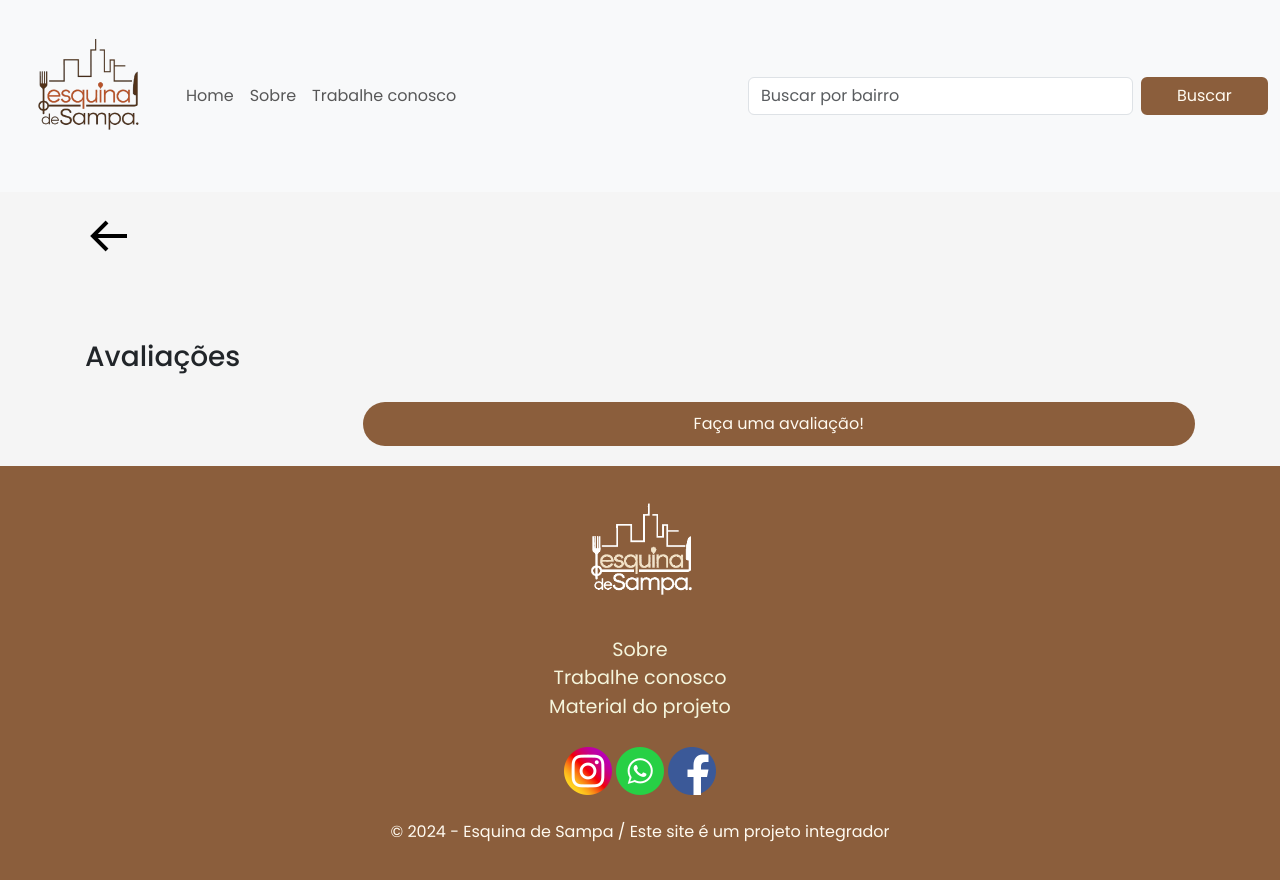
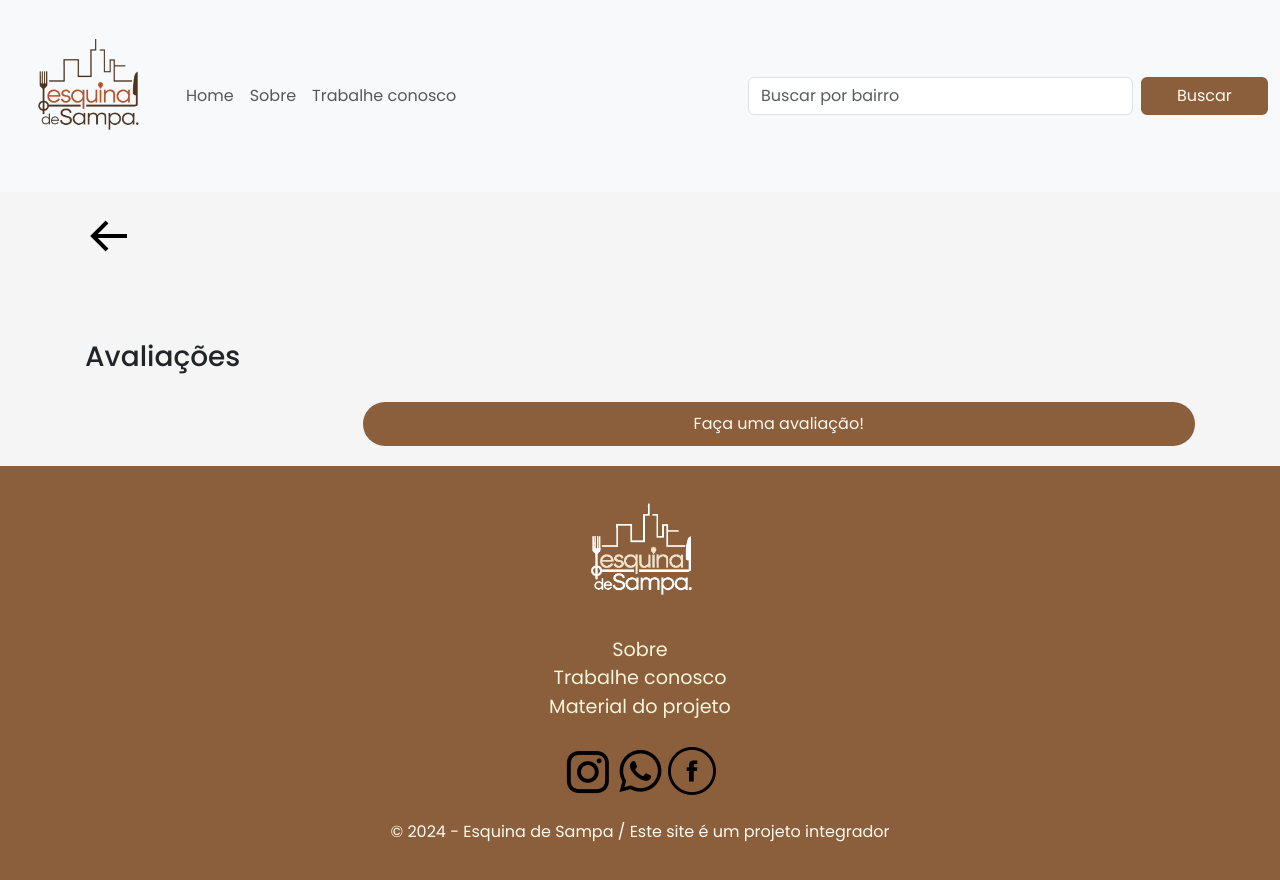
Before and after one commit to andradejao/esquinadesampa, a website: page src/views/detalhes.html in a window 1280 px wide. Drawn offline with Linux system fonts and the light colour scheme; no server answers.

Commit message:
Update: Atualizando ícones de redes sociais

```diff
--- a/src/views/detalhes.html
+++ b/src/views/detalhes.html
@@ -82,15 +82,17 @@
                                     aria-label="Close"></button>
                             </div>
                             <div class="modal-body">
-                                <form id ="form">
+                                <form id="form">
                                     <div class="mb-3">
                                         <div class="alert"></div>
                                         <label for="recipient-name" class="col-form-label">Nome:</label>
-                                        <input type="text" class="form-control" id="recipient-name" maxlength="30" required>
+                                        <input type="text" class="form-control" id="recipient-name" maxlength="30"
+                                            required>
                                     </div>
                                     <div class="mb-3">
                                         <label for="message-text" class="col-form-label">Opinião:</label>
-                                        <textarea class="form-control" id="message-text" maxlength="100" required></textarea>
+                                        <textarea class="form-control" id="message-text" maxlength="100"
+                                            required></textarea>
                                     </div>
 
                                     <label for="recipient-name" class="col-form-label">Nota:</label>
@@ -103,7 +105,8 @@
                                         <option value="5">⭐⭐⭐⭐⭐</option>
                                     </select>
                                     <div class="modal-footer">
-                                        <button type="button" class="btn btn-primary" id="buttonFormFeedback">Enviar</button>
+                                        <button type="button" class="btn btn-primary"
+                                            id="buttonFormFeedback">Enviar</button>
                                     </div>
                                 </form>
                             </div>
@@ -128,12 +131,12 @@
                 projeto</a>
 
             <div id="social">
-                <a href="https://www.instagram.com/" target="_blank"><img src="../public/img/instagram.png"
+                <a href="https://www.instagram.com/" target="_blank"><img src="../public/img/instagram_icon.png"
                         alt="Instagram"></a>
-                <a href="https://www.whatsapp.com/?lang=pt_BR" target="_blank"><img src="../public/img/whatsapp.png"
-                        alt="Whatsapp"></a>
-                <a href="https://www.facebook.com/?locale=pt_BR" target="_blank"><img src="../public/img/facebook.png"
-                        alt="Facebook"></a>
+                <a href="https://www.whatsapp.com/?lang=pt_BR" target="_blank"><img
+                        src="../public/img/whatsapp_icon.png" alt="Whatsapp"></a>
+                <a href="https://www.facebook.com/?locale=pt_BR" target="_blank"><img
+                        src="../public/img/facebook_icon.png" alt="Facebook"></a>
             </div>
             <div id="copyright">
                 <p>© 2024 - Esquina de Sampa / Este site é um projeto integrador</p>
```
Also changed, not shown: src/views/arabe.html (+5 -5 lines), src/views/brasileira.html (+5 -5 lines), src/views/busca.html (+5 -5 lines), src/views/coreana.html (+5 -5 lines), src/views/index.html (+3 -3 lines), src/views/italiana.html (+5 -5 lines), src/views/japonesa.html (+5 -5 lines), src/views/mexicana.html (+5 -5 lines), src/views/sobre.html (+9 -5 lines), src/views/trabalheconosco.html (+4 -3 lines), src/public/img/facebook_icon.png (added), src/public/img/instagram_icon.png (added), src/public/img/whatsapp_icon.png (added).
